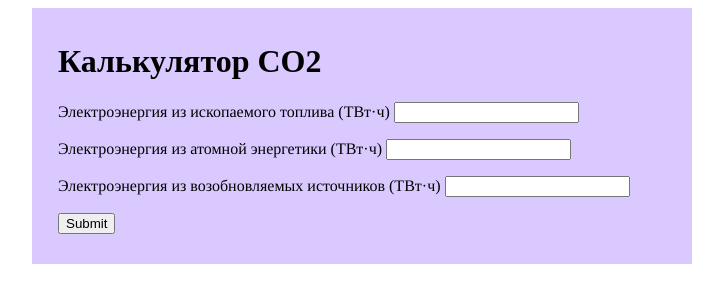
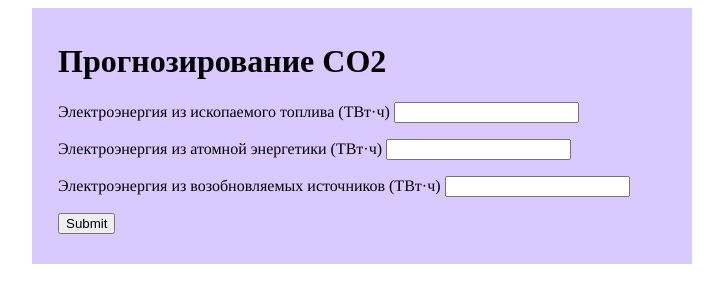
Before and after one commit to zoricheva/Global-Data-CO2, a Flask app: page / in a window 1280 px wide. Shown: the top 303 px of the page, without its empty margins (278-1001 px from the left). Run offline with Flask 3, Linux system fonts and the light colour scheme.

Commit message:
Update index.html

```diff
--- a/templates/index.html
+++ b/templates/index.html
@@ -23,7 +23,7 @@
 <div id="yiv0374367716d9" class="yiv0374367716mceText" style="width: 100%;">
 
   <form method="post">
-<h1 class="yiv0374367716last-child">Калькулятор СО2</h1>
+<h1 class="yiv0374367716last-child">Прогнозирование СО2</h1>
 <p style="font-family: Times; font-size: medium; font-variant-ligatures: normal; orphans: 2; widows: 2; text-decoration-thickness: initial;"><label>Электроэнергия из ископаемого топлива (ТВт·ч)&nbsp;<input name="energy1" type="text" /></label></p>
 <p style="font-family: Times; font-size: medium; font-variant-ligatures: normal; orphans: 2; widows: 2; text-decoration-thickness: initial;"><label>Электроэнергия из атомной энергетики (ТВт·ч)&nbsp;<input name="energy2" type="text" /></label></p>
 <p style="font-family: Times; font-size: medium; font-variant-ligatures: normal; orphans: 2; widows: 2; text-decoration-thickness: initial;"><label>Электроэнергия из возобновляемых источников (ТВт·ч)</label>&nbsp;<input name="energy3" type="text" /></p>
```
